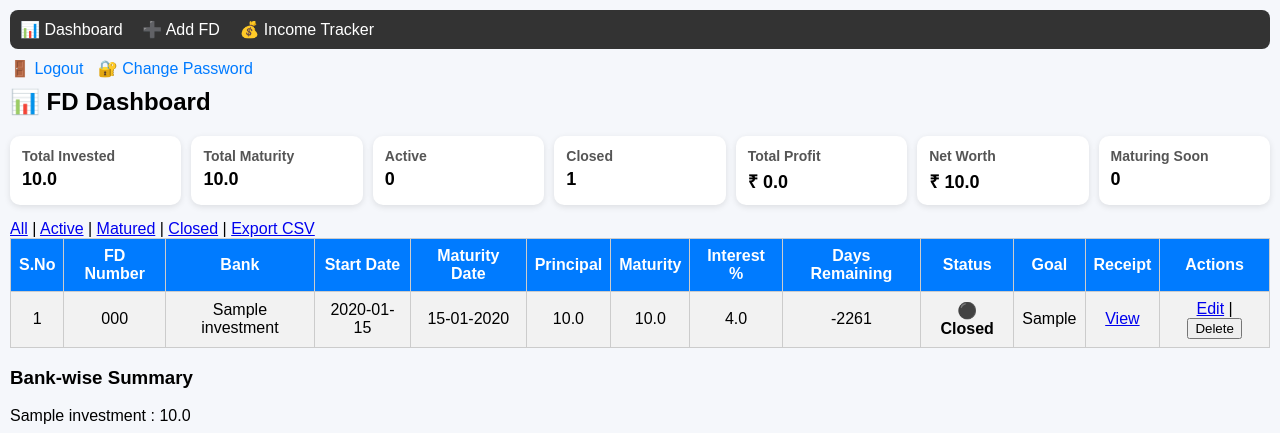
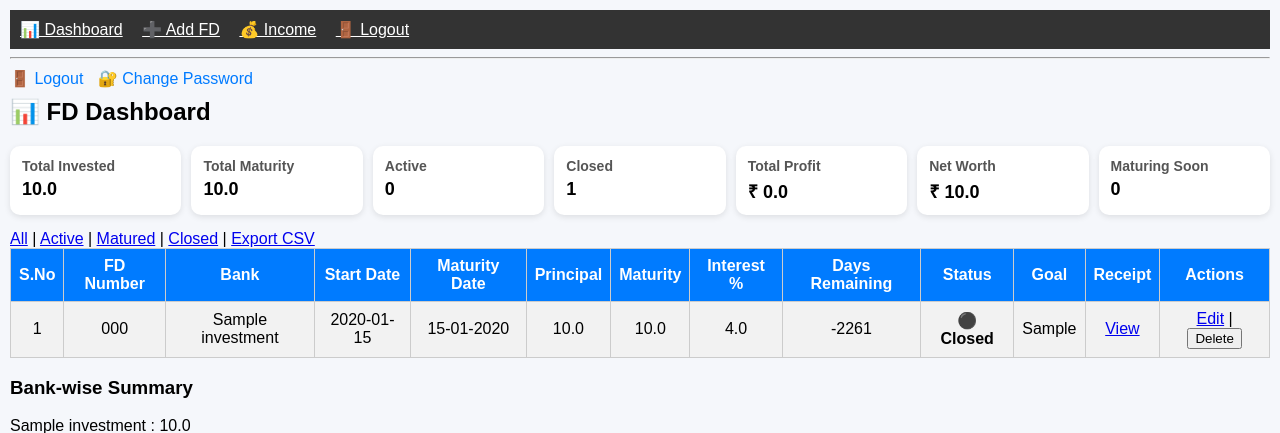
Before and after one commit to agrawalgajendra2019-max/fd-tracker, a Flask app: page /investments in a window 1280 px wide. Shown: the top 433 px of the page. Run offline with Flask 3, Linux system fonts and the light colour scheme; a user stored in the database is signed in; tables that the repository leaves empty hold one stand-in row (values such as "Sample post").

Commit message:
Fixed dashboard template structure

```diff
--- a/templates/dashboard.html
+++ b/templates/dashboard.html
@@ -1,9 +1,6 @@
-<!DOCTYPE html>
-<html>
-<head>
-    <title>FD Dashboard</title>
+{% extends "base.html" %}
 
-    <meta name="viewport" content="width=device-width, initial-scale=1">
+{% block content %}
 
 <style>
     body {
@@ -15,19 +12,6 @@
 
     h2 {
         margin-top: 10px;
-        }
-
-        /* NAVBAR */
-        .navbar {
-            background: #333;
-            padding: 10px;
-            border-radius: 8px;
-        }
-
-        .navbar a {
-            color: white;
-            margin-right: 15px;
-            text-decoration: none;
     }
 
     /* TOP ACTIONS */
@@ -102,16 +86,6 @@
     .soon { color: orange; font-weight: bold; }
     .closed { color: black; font-weight: bold; }
 </style>
-</head>
-
-<body>
-
-<!-- 🔷 NAVBAR -->
-<div class="navbar">
-    <a href="/">📊 Dashboard</a>
-    <a href="/test">➕ Add FD</a>
-    <a href="/income/">💰 Income Tracker</a>
-</div>
 
 <!-- 🔷 TOP ACTIONS -->
 <div class="top-actions">
@@ -209,6 +183,7 @@
         <td>{{ i.fd_number }}</td>
         <td>{{ i.bank_name }}</td>
         <td>{{ i.start_date }}</td>
+
         <td>
             {% if i.maturity_date %}
                 {{ i.maturity_date.strftime('%d-%m-%Y') }}
@@ -216,9 +191,11 @@
                 -
             {% endif %}
         </td>
+
         <td>{{ i.invested_amount }}</td>
         <td>{{ i.maturity_amount }}</td>
         <td>{{ i.interest_rate }}</td>
+
         <td>
             {% if i.days_left is not none %}
                 {{ i.days_left }}
@@ -252,7 +229,7 @@
         <td>
             <a href="/edit/{{i.id}}">Edit</a> |
             <form action="/delete/{{i.id}}" method="POST" style="display:inline;">
-                <button type="submit" onclick="return confirm('Are you sure you want to delete this FD?')">
+                <button type="submit" onclick="return confirm('Are you sure?')">
                     Delete
                 </button>
             </form>
@@ -271,5 +248,4 @@
     {{k}} : {{v}} <br>
 {% endfor %}
 
-</body>
-</html>
+{% endblock %}
--- /dev/null
+++ b/templates/templates/base.html
@@ -0,0 +1,21 @@
+<!DOCTYPE html>
+<html>
+<head>
+    <title>FD Tracker</title>
+</head>
+<body>
+
+<!-- 🔷 NAVBAR -->
+<div style="background:#333; padding:10px;">
+    <a href="/investments" style="color:white; margin-right:15px;">📊 Dashboard</a>
+    <a href="/test" style="color:white; margin-right:15px;">➕ Add FD</a>
+    <a href="/income/" style="color:white; margin-right:15px;">💰 Income</a>
+    <a href="/logout" style="color:white;">🚪 Logout</a>
+</div>
+
+<hr>
+
+{% block content %}{% endblock %}
+
+</body>
+</html>
```
Lines whose indentation alone changed are shown as unchanged.
